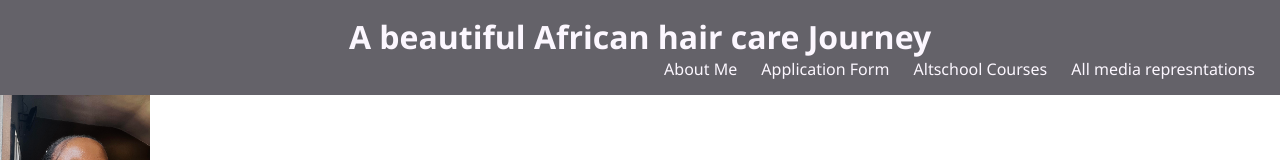
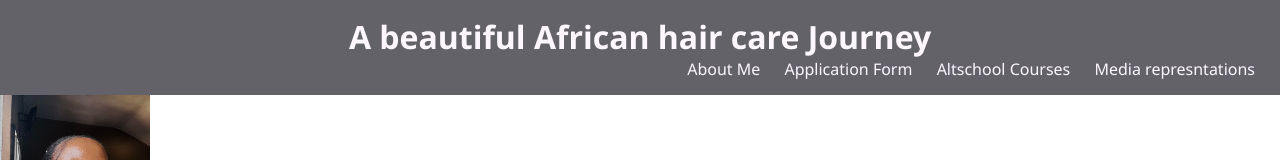
Before and after one commit to chidinma79/Altschool-Assignment, a plain HTML site: page Index.html in a window 1280 px wide. Shown: the top 160 px of the page. Drawn offline with Linux system fonts and the light colour scheme.

Commit message:
changed Index.html

```diff
--- a/Index.html
+++ b/Index.html
@@ -17,7 +17,7 @@
           <li><a href="index.html"> About Me</a></li>
           <li><a href="form.html"> Application Form</a></li>
           <li><a href="table.html">Altschool Courses</a> </li>
-          <li><a href="media.html">All media represntations</a></li>
+          <li><a href="media.html">Media represntations</a></li>
         </ul>
       </div>
     </nav>
```
